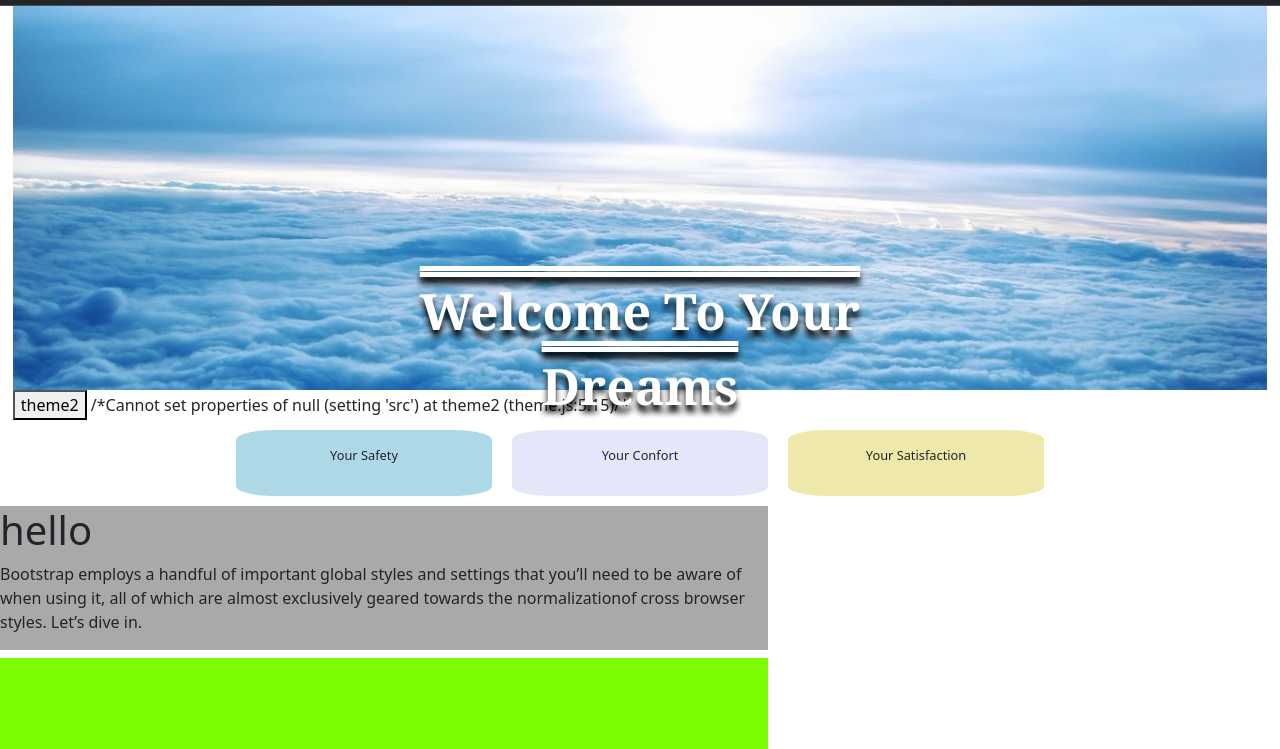
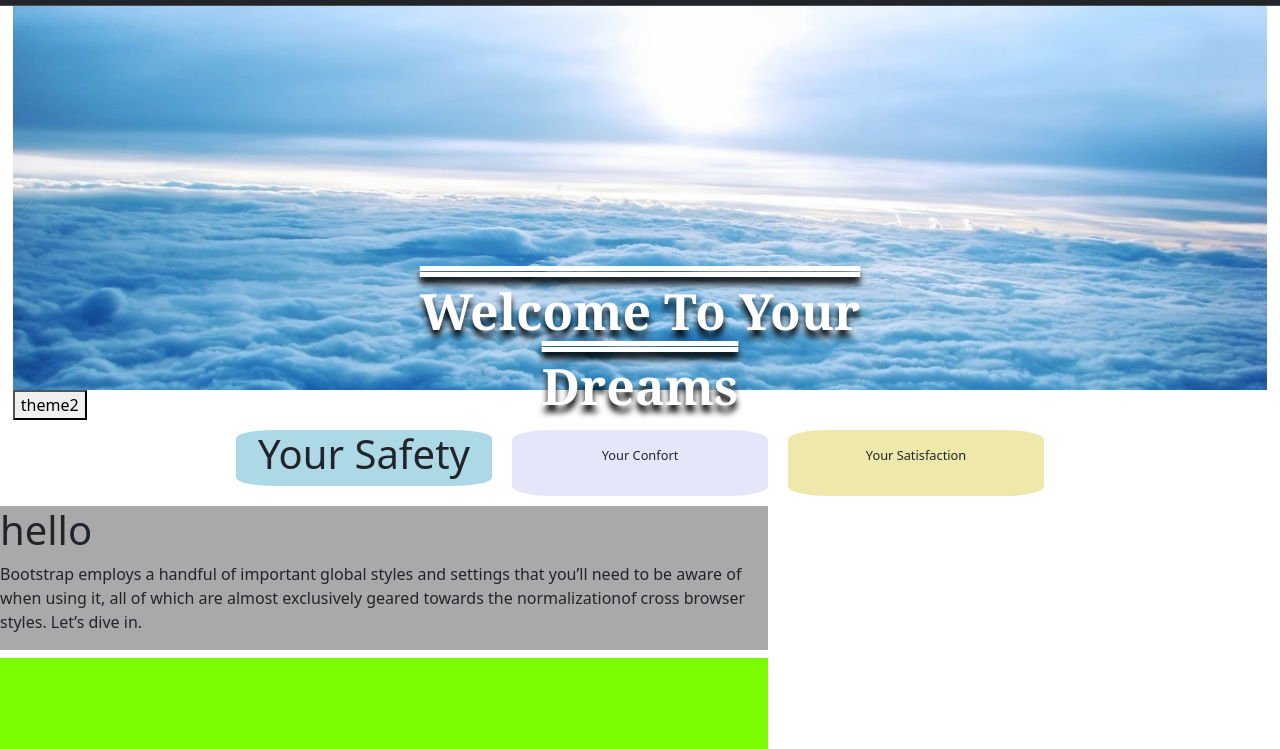
Before and after one commit to Souhaib-Hammami/finale, a plain HTML site: page index.html in a window 1280 px wide. Shown: the part 51-800 px from the top of the page. Drawn offline with nearby package versions, Linux system fonts and the light colour scheme.

Commit message:
Update index.html

```diff
--- a/index.html
+++ b/index.html
@@ -56,9 +56,7 @@
 
     <div class="image1">
         <img src="R.jpeg" alt="" id="R">
-        <script src="theme.js"></script>
-        <button class="th" onclick="theme2()">theme2</button> /*Cannot set properties of null (setting 'src')
-        at theme2 (theme.js:5:15)/*
+        <button class="th" onclick="theme2()">theme2</button>
 
         <div id="typing-text" class="overlay-text"></div>
 
@@ -68,7 +66,7 @@
 
     <div class="flex-container">
         <div class="child1">
-            <p>Your Safety</P>
+            <h1>Your Safety</h1>
         </div>
         <div class="child2">
             <p>Your Confort</p>
@@ -97,6 +95,7 @@
 
     </div>
 
+    <script src="theme.js"></script>
 
 
 </body>
```
